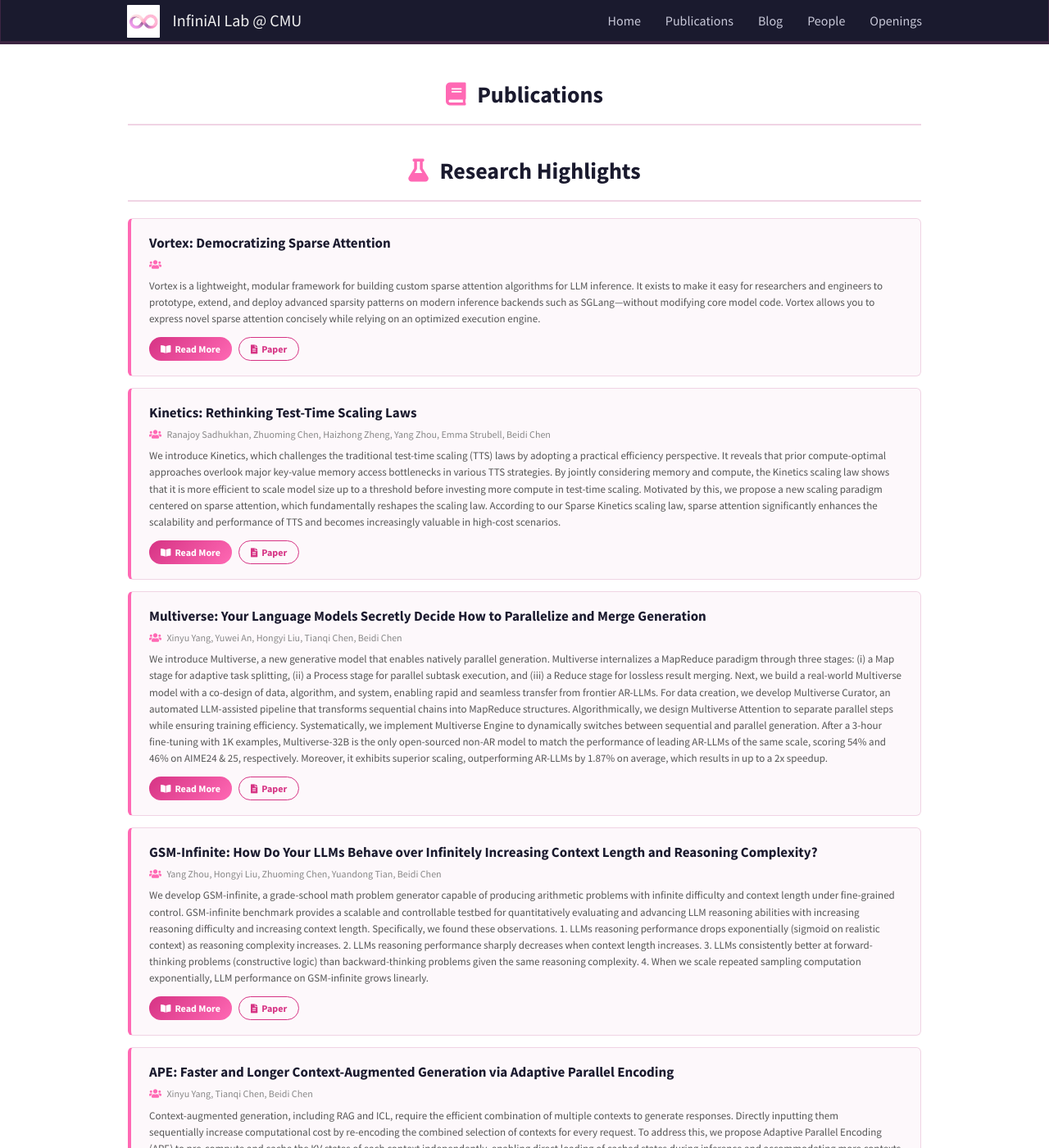
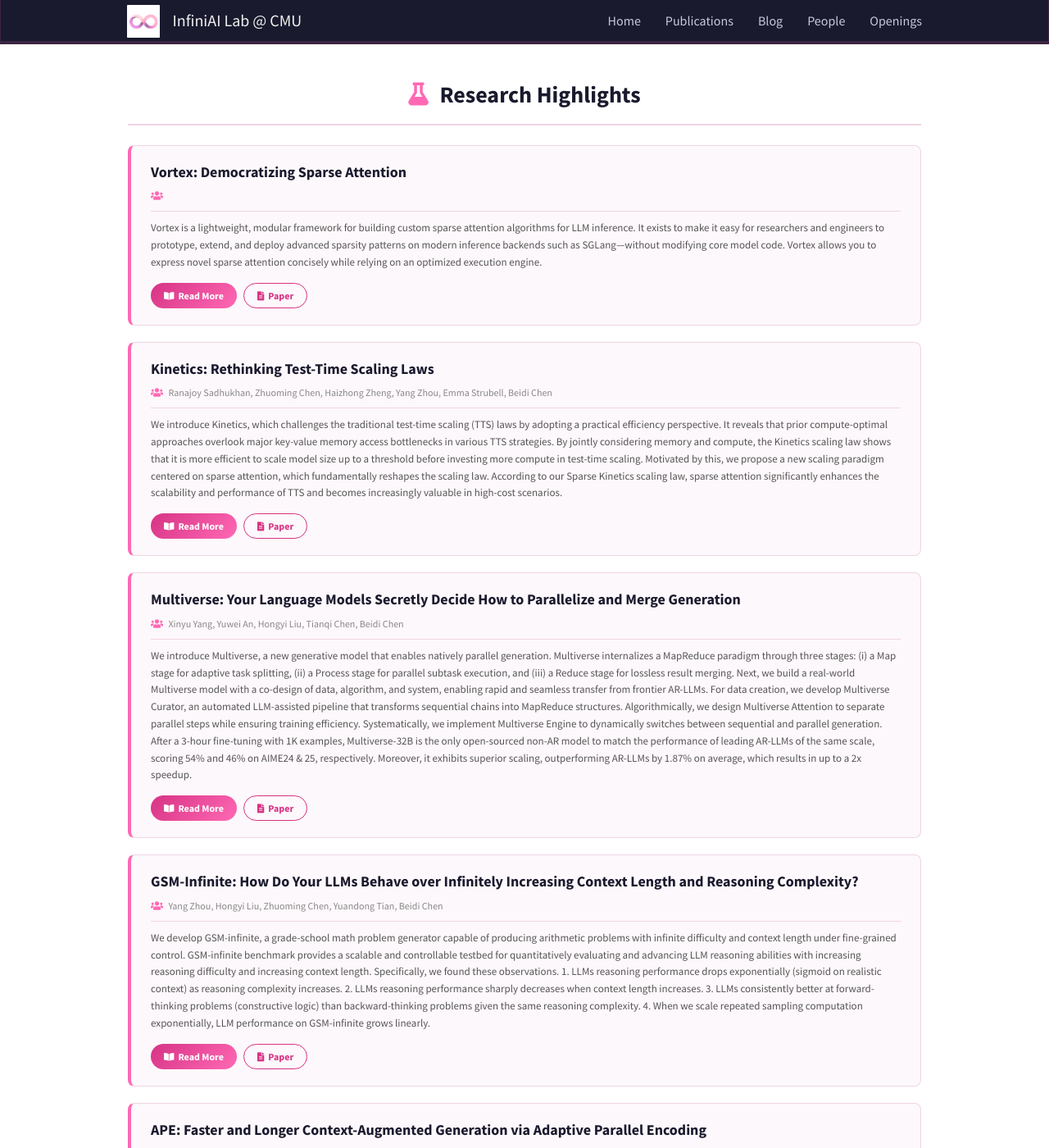
Before and after one commit to dreaming-panda/lab-page-new, a Jekyll site: the page built from _pages/blog.md, in a window 1280 px wide and 1400 px high. Shown: the whole window at 82% size. Built offline with Jekyll 4.4.1, drawn with Linux system fonts in a browser that asks for light colours; nearby versions of some CDN libraries.

Commit message:
Fix blog page: dedicated layout, no Publications header, styled cards
Co-Authored-By: Claude Opus 4.6 (1M context) <noreply@anthropic.com>

```diff
--- /dev/null
+++ b/_layouts/blog.html
@@ -0,0 +1,6 @@
+---
+layout: default
+---
+<div id="blogpage" class="col-sm-12">
+  {{ content }}
+</div>
--- a/_pages/blog.md
+++ b/_pages/blog.md
@@ -1,6 +1,6 @@
 ---
 title: "InfiniAI Lab - Blog"
-layout: publications
+layout: blog
 excerpt: "InfiniAI Lab -- Blog."
 sitemap: false
 permalink: /blog/
--- a/css/main.scss
+++ b/css/main.scss
@@ -542,113 +542,115 @@ firstp {
 
 /* ===== Blog Page ===== */
 
-.blog-header {
+#blogpage .blog-header {
 	text-align: center;
 	padding: 30px 0 20px;
-	margin-bottom: 20px;
+	margin-bottom: 24px;
 	border-bottom: 2px solid #f0d4e4;
 }
 
-.blog-header h1 {
+#blogpage .blog-header h1 {
 	font-size: 28px;
 	font-weight: 700;
 	color: #1a1a2e;
 	margin: 0;
 }
 
-.blog-header h1 i {
+#blogpage .blog-header h1 i {
 	color: #ff69b4;
 	margin-right: 8px;
 }
 
-.blog-entry {
+#blogpage .blog-entry {
 	background: #fdf8fb;
 	border: 1px solid #f0d4e4;
 	border-left: 4px solid #ff69b4;
-	border-radius: 6px;
-	padding: 18px 22px;
-	margin-bottom: 14px;
+	border-radius: 8px;
+	padding: 20px 24px;
+	margin-bottom: 20px;
 	transition: border-color 0.2s, box-shadow 0.2s;
 }
 
-.blog-entry:hover {
-	box-shadow: 0 3px 12px rgba(255, 105, 180, 0.12);
+#blogpage .blog-entry:hover {
+	box-shadow: 0 4px 16px rgba(255, 105, 180, 0.15);
 	border-left-color: #d63384;
 }
 
-.blog-title {
-	font-size: 17px;
+#blogpage .blog-title {
+	font-size: 18px;
 	font-weight: 700;
-	margin: 0 0 6px 0;
+	margin: 0 0 8px 0;
 	line-height: 1.35;
 }
 
-.blog-title a {
+#blogpage .blog-title a {
 	color: #1a1a2e;
 	text-decoration: none;
 }
 
-.blog-title a:hover {
+#blogpage .blog-title a:hover {
 	color: #d63384;
 }
 
-.blog-authors {
+#blogpage .blog-authors {
 	font-size: 12px;
 	color: #888;
-	margin-bottom: 8px;
+	margin-bottom: 10px;
+	padding-bottom: 10px;
+	border-bottom: 1px solid #f0d4e4;
 }
 
-.blog-authors i {
+#blogpage .blog-authors i {
 	color: #ff69b4;
 	margin-right: 4px;
 }
 
-.blog-desc {
+#blogpage .blog-desc {
 	font-size: 13px;
 	color: #555;
-	line-height: 1.55;
-	margin-bottom: 12px;
+	line-height: 1.6;
+	margin-bottom: 14px;
 }
 
-.blog-links {
+#blogpage .blog-links {
 	display: flex;
 	gap: 8px;
 }
 
-.blog-btn {
+#blogpage .blog-btn {
 	display: inline-flex;
 	align-items: center;
 	font-size: 12px;
 	font-weight: 600;
-	padding: 5px 14px;
+	padding: 6px 16px;
 	border-radius: 16px;
 	text-decoration: none;
 	transition: all 0.2s;
 }
 
-.blog-btn i {
+#blogpage .blog-btn i {
 	margin-right: 5px;
 	font-size: 11px;
 }
 
-.blog-btn-primary {
+#blogpage .blog-btn-primary {
 	background: linear-gradient(135deg, #d63384, #ff69b4);
 	color: #fff;
 }
 
-.blog-btn-primary:hover {
+#blogpage .blog-btn-primary:hover {
 	box-shadow: 0 2px 8px rgba(255, 105, 180, 0.3);
 	color: #fff;
 	text-decoration: none;
 }
 
-.blog-btn-outline {
+#blogpage .blog-btn-outline {
 	background: transparent;
 	color: #d63384;
 	border: 1px solid #d63384;
 }
 
-.blog-btn-outline:hover {
+#blogpage .blog-btn-outline:hover {
 	background: #d63384;
 	color: #fff;
 	text-decoration: none;
```
